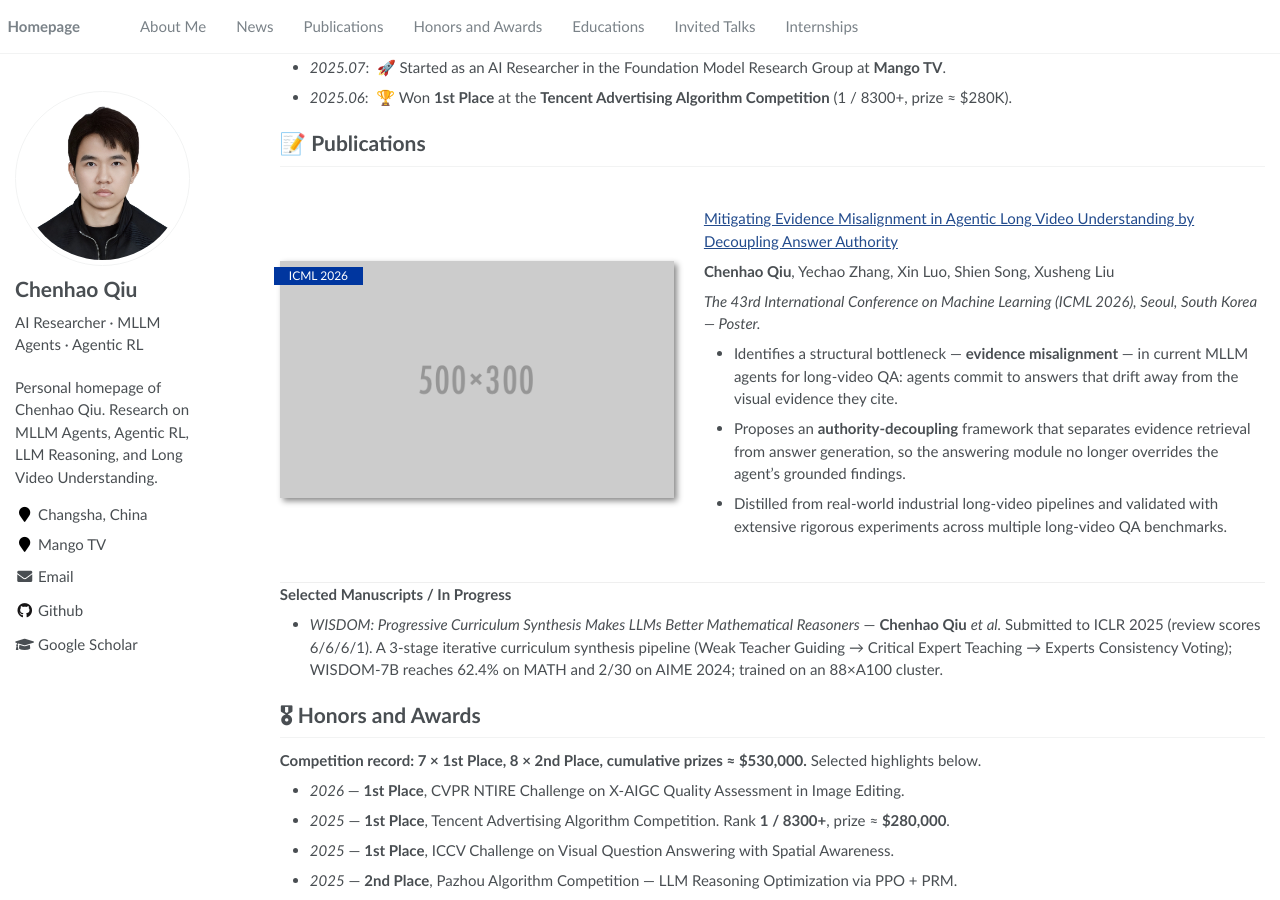
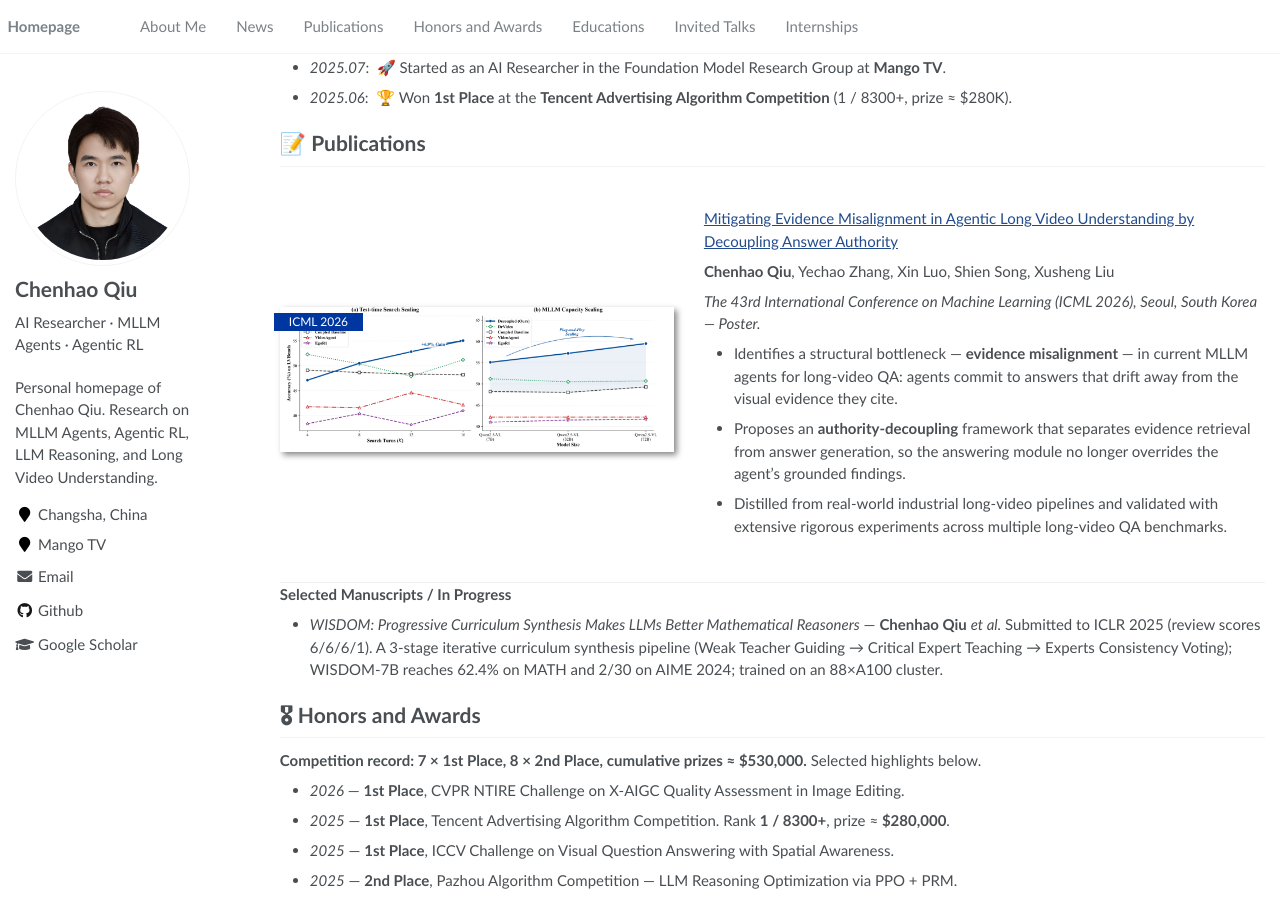
Before and after one commit to Echochef/Echochef.github.io, a Jekyll site: the page built from _pages/about.md, in a window 1280 px wide and 900 px high, scrolled down 471 px. Built offline with Jekyll 4.4.1, drawn with Linux system fonts in a browser that asks for light colours.

Commit message:
Add ICML 2026 Figure 6 (scaling) as publication teaser

```diff
--- a/_pages/about.md
+++ b/_pages/about.md
@@ -35,7 +35,7 @@ I have also been fortunate to win **7 First-Place** and **8 Second-Place** award
 
 # 📝 Publications
 
-<div class='paper-box'><div class='paper-box-image'><div><div class="badge">ICML 2026</div><img src='images/500x300.png' alt="ICML 2026 paper teaser" width="100%"></div></div>
+<div class='paper-box'><div class='paper-box-image'><div><div class="badge">ICML 2026</div><img src='images/icml2026_fig6.png' alt="VideoSEAL scaling properties on LVBench: Decoupled (Ours) keeps gaining with both search budget and MLLM capacity, while coupled baselines plateau." width="100%"></div></div>
 <div class='paper-box-text' markdown="1">
 
 [Mitigating Evidence Misalignment in Agentic Long Video Understanding by Decoupling Answer Authority](https://arxiv.org/abs/2605.12571)
```
Also changed, not shown: images/icml2026_fig6.png (added).
